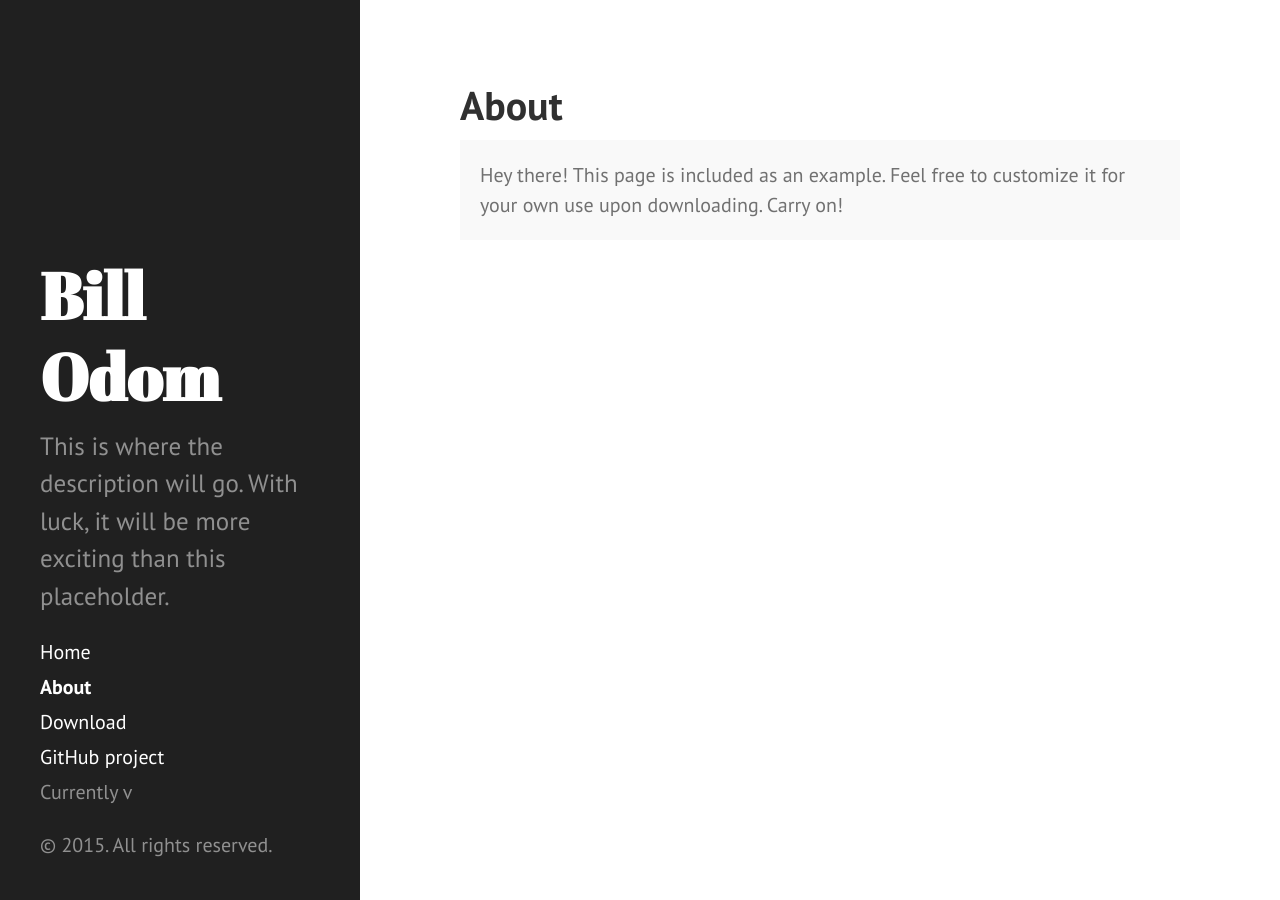
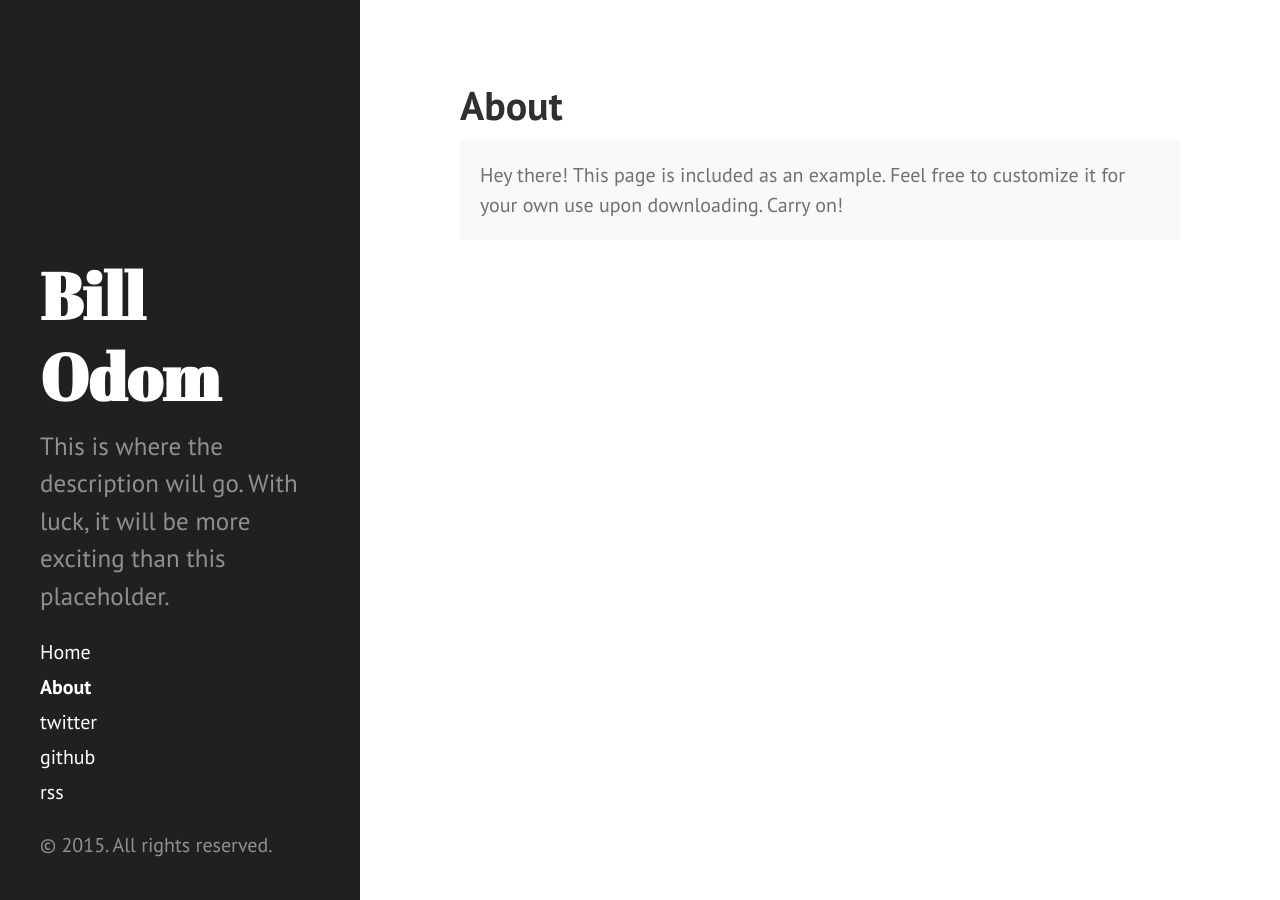
Before and after one commit to wnodom/wnodom.github.io, a Jekyll site: the page built from about.md, in a window 1280 px wide. Built offline with Jekyll 4.4.1, drawn with Linux system fonts in a browser that asks for light colours; Markdown is read by kramdown in place of the engine named in the settings.

Commit message:
Replace Hyde sidebar links with social links

```diff
--- a/_includes/sidebar.html
+++ b/_includes/sidebar.html
@@ -26,9 +26,10 @@
         {% endif %}
       {% endfor %}
 
-      <a class="sidebar-nav-item" href="{{ site.github.repo }}/archive/v{{ site.version }}.zip">Download</a>
-      <a class="sidebar-nav-item" href="{{ site.github.repo }}">GitHub project</a>
-      <span class="sidebar-nav-item">Currently v{{ site.version }}</span>
+      <a class="sidebar-nav-item" target="_blank" href="https://twitter.com/{{ site.twitter }}"   title="Twitter profile" >twitter</a>
+      <a class="sidebar-nav-item" target="_blank" href="https://github.com/{{ site.github }}"     title="Github profile"  >github</a>
+      <a class="sidebar-nav-item" target="_blank" href="{{ site.url }}/atom.xml"                  title="Atom/RSS feed"   >rss</a>
+
     </nav>
 
     <p>&copy; {{ site.time | date: '%Y' }}. All rights reserved.</p>
```
